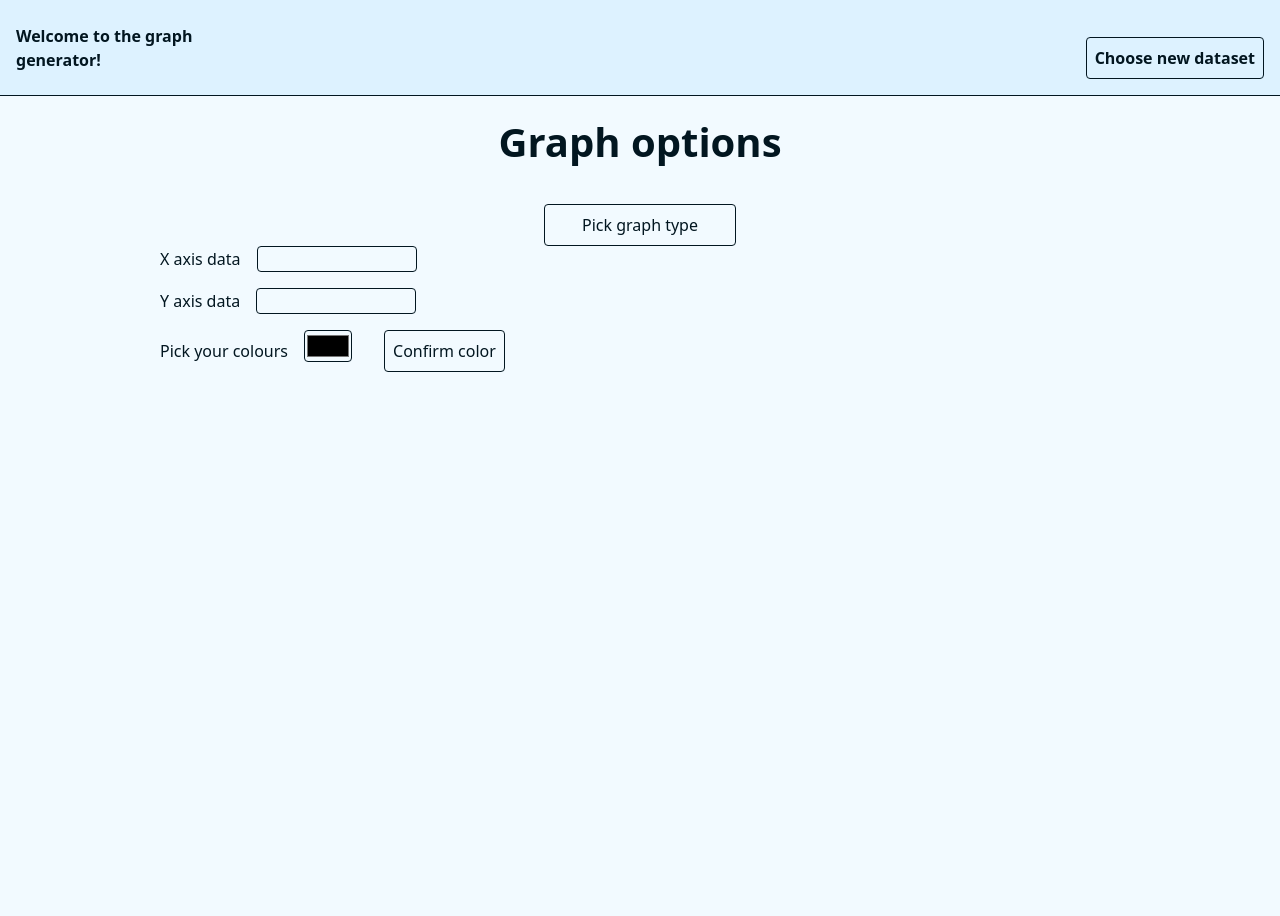
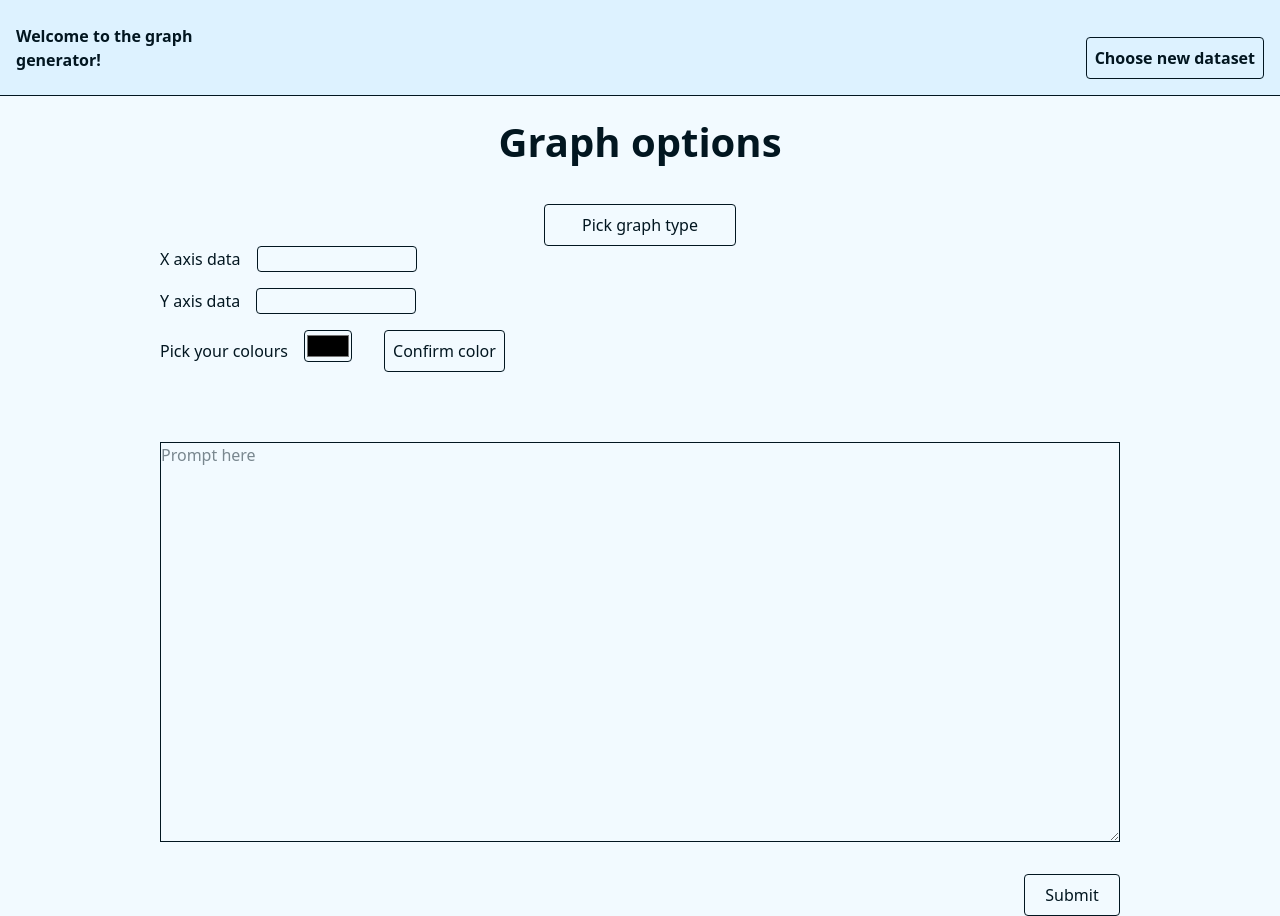
Before and after one commit to GiuliaBonifazi/graph-code-generator, a React (Vite) app: page /graph-options in a window 1280 px wide. Before the commit the page ends 800 px from the top, so only its background shows below. Built offline with nearby package versions, Linux system fonts and the light colour scheme.

Commit message:
finished graph options page

```diff
--- a/src/App.jsx
+++ b/src/App.jsx
@@ -2,6 +2,7 @@ import { BrowserRouter as Router, Route, Routes } from 'react-router-dom'
 import Navbar from './pages/components/Navbar';
 import DatasetSelection from './pages/DatasetSelection';
 import GraphOptions from './pages/GraphOptions';
+import GraphReview from './pages/GraphReview';
 
 function App() {
 
@@ -12,6 +13,7 @@ function App() {
         <Routes>
           <Route path='/' element={<DatasetSelection/>}/>
           <Route path='/graph-options/' element={<GraphOptions/>}/>
+          <Route path='/graph-review/' element={<GraphReview/>}/>
         </Routes>
       </Router>
     </>
--- a/src/index.css
+++ b/src/index.css
@@ -25,6 +25,11 @@ nav {
   background-color: #2DAAE9;
 }
 
+.genericButton:disabled {
+    background-color: transparent;
+    color: #30373B;
+}
+
 .genericButton {
   background-color: transparent;
 }
--- a/src/pages/DatasetSelection.jsx
+++ b/src/pages/DatasetSelection.jsx
@@ -1,12 +1,12 @@
 import { useState } from 'react'
 import Title from './components/Title'
 import GenericButton from './components/GenericButton'
-import DatasetSelectionStates from './states/DatasetSelectionStates'
+import {datasetSelectionDefaultState, datasetSelectionStates} from './states/PageStates'
 import { useNavigate } from 'react-router-dom'
 
 
 const DatasetSelection = () => {
-    const [pageState, setPageState] = useState(DatasetSelectionStates.PASTE)
+    const [pageState, setPageState] = useState(datasetSelectionDefaultState)
     const buttonDims = "h-fit p-2 w-24 mb-2"
     const inputAreasDims = "lg:w-[40rem] lg:h-[25rem]"
     const navigate = useNavigate()
@@ -15,8 +15,11 @@ const DatasetSelection = () => {
         <Title title='Upload your dataset'/>
         <div className='lg:flex lg:w-fill lg:content-center lg:justify-center space-x-4'>
             <ul className='w-fit h-fit'>
-                <li><GenericButton label='Paste' dims={buttonDims} onClick={() => setPageState(() => DatasetSelectionStates.PASTE)}/></li>
-                <li><GenericButton label='Upload' dims={buttonDims} onClick={() => setPageState(() => DatasetSelectionStates.UPLOAD)}/></li>
+                {
+                    datasetSelectionStates.map((state) => {
+                        return <li key={state + "_button"}><GenericButton label={state} dims={buttonDims} onClick={() => setPageState(() => state)}/></li>
+                    })
+                }
             </ul>
             <form
                 className='lg:flex lg:flex-col lg:justify-center'
@@ -27,13 +30,13 @@ const DatasetSelection = () => {
                     }
                 }>
                 {(() => {switch (pageState) {
-                    case DatasetSelectionStates.PASTE:
+                    case "Paste":
                         return <textarea
                             id="pasteTextArea"
                             className={'pasteArea border resize-none ' + inputAreasDims}
                             placeholder="Paste your dataset here"
                         />;
-                    case DatasetSelectionStates.UPLOAD:
+                    case "Upload":
                         return <div
                             className={inputAreasDims + ' flex border pasteArea content-center justify-center'}>
                             <input
--- a/src/pages/GraphOptions.jsx
+++ b/src/pages/GraphOptions.jsx
@@ -4,12 +4,14 @@ import PickedColour from "./components/PickedColour"
 import { useState } from "react"
 import GenericButton from "./components/GenericButton"
 import { Menu, MenuButton, MenuItem, MenuItems } from "@headlessui/react"
+import { useNavigate } from "react-router-dom"
 
 
 const GraphOptions = () => {
     const [currColor, setCurrColor] = useState("#000000")
     const [pickedColors, setPickedColors] = useState([])
     const [graphType, setGraphType] = useState(null)
+    const navigate = useNavigate()
 
     const onConfirmPickedColor = (event) => {
         if (currColor != null && !pickedColors.includes(currColor)) {
@@ -50,14 +52,19 @@ const GraphOptions = () => {
                 </MenuItems>
             </Menu>
         </div>
-        <form className="flex flex-col justify-start space-y-4 pl-[10rem] pr-0">
-
+        <form
+            className="flex flex-col justify-start space-y-4 px-40"
+            onSubmit={(event) => {
+                event.preventDefault()
+                navigate('/graph-review/')
+            }}
+            >
             <GenericInput labelText="X axis data" id="x-axis-data" type="text"></GenericInput>
             <GenericInput labelText="Y axis data" id="y-axis-data" type="text"></GenericInput>
-            <div id="picked-colors-container" className="flex flex-row w-fit space-x-8">
+            <div id="picked-colors-container" className="flex flex-row w-full space-x-8 min-h-24">
                 <GenericInput labelText="Pick your colours" id="colour-input" type="color" dim="h-8 w-12" onChange={onNewPickedColor}/>
                 <GenericButton label="Confirm color" dims="h-fit p-2 w-fit" onClick={onConfirmPickedColor}/>
-                <div id="picked-colors-container" className="grid grid-flow-row grid-cols-5 gap-4">
+                <div id="picked-colors-container" className="grid grid-flow-row grid-cols-10 gap-4">
                     {
                         pickedColors.map((color) => {
                             return <PickedColour
@@ -69,6 +76,14 @@ const GraphOptions = () => {
                     }
                 </div>
             </div>
+            <textarea
+                className='pasteArea border lg:w-full lg:h-[25rem]'
+                placeholder="Prompt here"
+            />
+            <input
+                className='genericButton border rounded h-fit w-24 p-2 self-end mt-4'
+                type='submit'>
+            </input>
         </form>
     </>
 }
--- /dev/null
+++ b/src/pages/GraphReview.jsx
@@ -0,0 +1,9 @@
+import Title from "./components/Title"
+
+const GraphReview = () => {
+    return <>
+        <Title title="Graph review"></Title>
+    </>
+}
+
+export default GraphReview
--- a/src/pages/components/GenericButton.jsx
+++ b/src/pages/components/GenericButton.jsx
@@ -3,7 +3,7 @@ import { Button } from "@headlessui/react";
 function GenericButton (
     props
 ) {
-    return <Button className={"genericButton border rounded " + props.dims} onClick={props.onClick}>
+    return <Button className={"genericButton border rounded " + props.dims} onClick={props.onClick} disabled={props.disabled}>
         {props.label}
     </Button>
 }
--- a/src/pages/states/DatasetSelectionStates.ts
+++ /dev/null
@@ -1,6 +0,0 @@
-export enum DatasetSelectionStates {
-    UPLOAD = "Upload",
-    PASTE = "Paste"
-}
-
-export default DatasetSelectionStates
--- /dev/null
+++ b/src/pages/states/PageStates.js
@@ -0,0 +1,6 @@
+export const datasetSelectionStates = ["Paste", "Upload"]
+export const datasetSelectionDefaultState = "Paste"
+
+
+
+export default {datasetSelectionStates, datasetSelectionDefaultState}
```
